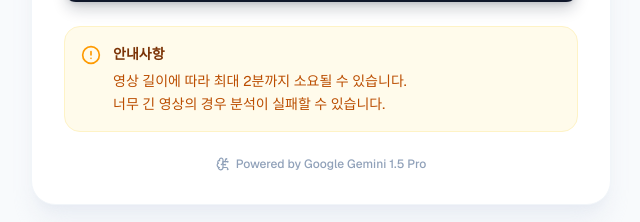
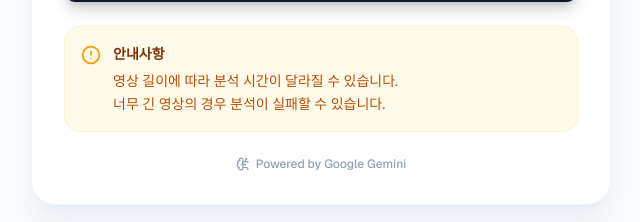
Before and after one commit to CHOIIS829/QuizAi, a Next.js app in the folder frontend/: page / in a window 1280 px wide. Shown: the part 675-897 px from the top of the page, without its empty margins (319-959 px from the left). Built offline with nearby package versions, Linux system fonts and the light colour scheme.

Commit message:
프론트 수정
- 안내 텍스트 수정
- 폴링 시간 수정

```diff
--- a/frontend/src/app/page.js
+++ b/frontend/src/app/page.js
@@ -76,7 +76,7 @@ export default function Home() {
   };
 
   const pollJobStatus = async (apiBaseUrl, jobId) => {
-    const maxRetries = 60; // 최대 2분 대기 (2초 * 60)
+    const maxRetries = 300; // 최대 10분 대기 (2초 * 300)
     let retryCount = 0;
 
     while (retryCount < maxRetries) {
--- a/frontend/src/components/InputSection.js
+++ b/frontend/src/components/InputSection.js
@@ -80,7 +80,7 @@ export default function InputSection({ url, setUrl, quizCount, setQuizCount, isL
                     <div className="text-sm text-amber-900 leading-relaxed">
                         <p className="font-bold mb-1">안내사항</p>
                         <p className="text-amber-700">
-                            영상 길이에 따라 최대 2분까지 소요될 수 있습니다.
+                            영상 길이에 따라 분석 시간이 달라질 수 있습니다.
                             <br />
                             너무 긴 영상의 경우 분석이 실패할 수 있습니다.
                         </p>
@@ -90,7 +90,7 @@ export default function InputSection({ url, setUrl, quizCount, setQuizCount, isL
                 <div className="mt-6 text-center">
                     <p className="text-xs font-medium text-slate-400 flex items-center justify-center gap-1.5">
                         <BrainCircuit className="w-3.5 h-3.5" />
-                        Powered by Google Gemini 1.5 Pro
+                        Powered by Google Gemini
                     </p>
                 </div>
             </div>
```
